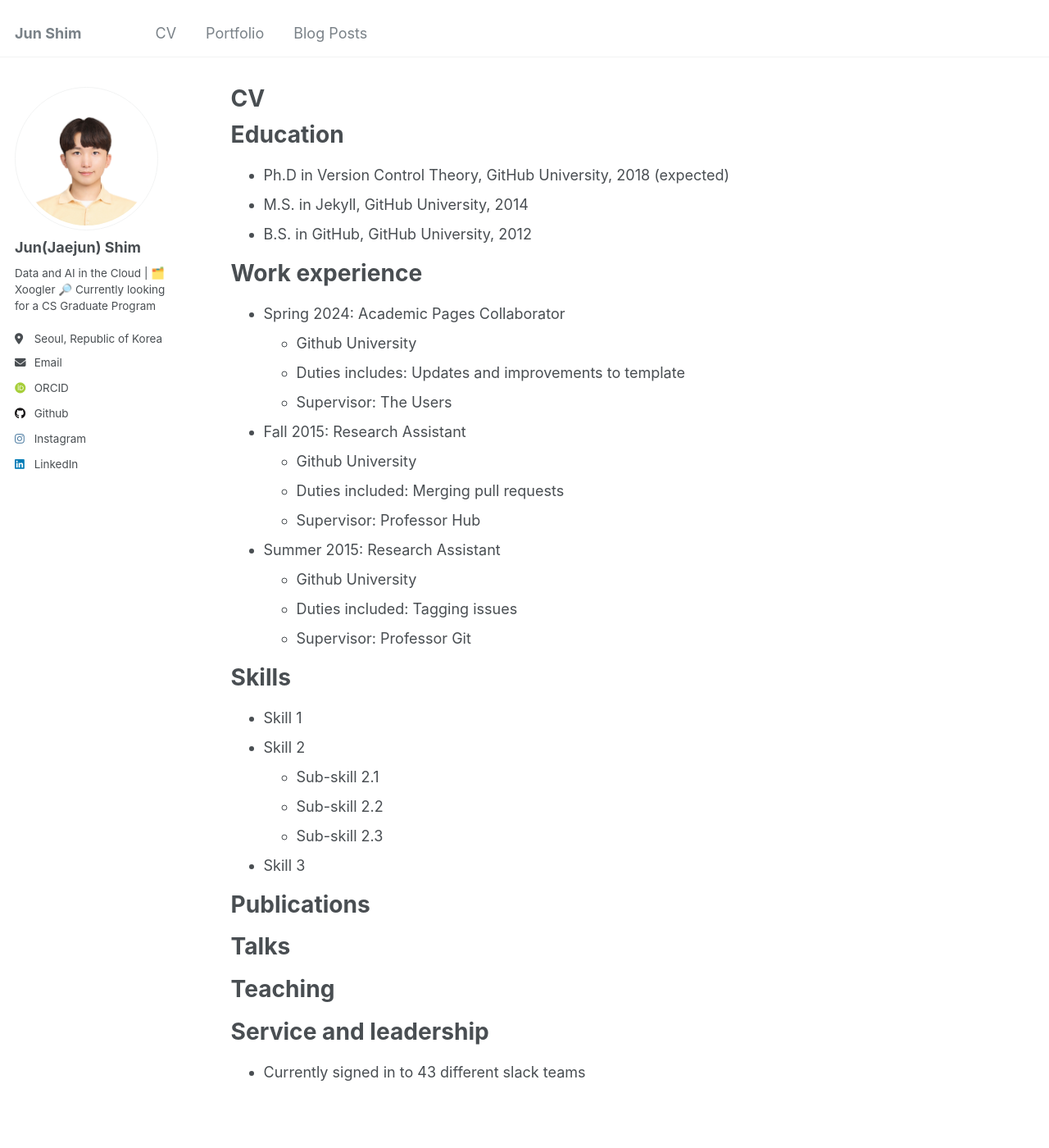
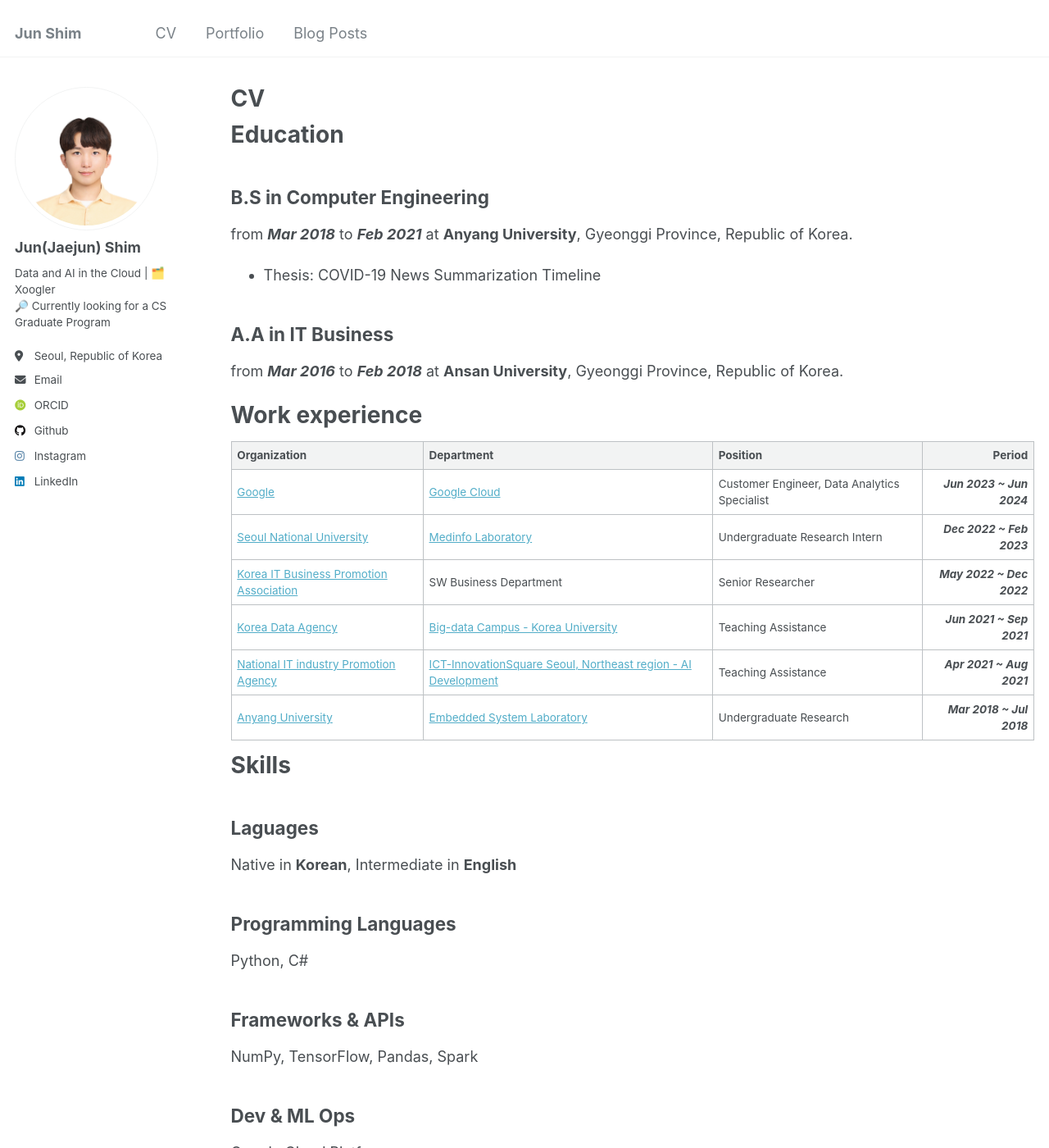
Before and after one commit to JJunShim/JJunShim.github.io, a Jekyll site: the page built from _pages/cv.md, in a window 1280 px wide and 1400 px high. Shown: the whole window at 82% size. Built offline with Jekyll 4.4.1, drawn with Linux system fonts in a browser that asks for light colours; some web fonts are replaced.

Commit message:
Modified

```diff
--- a/_config.yml
+++ b/_config.yml
@@ -24,7 +24,7 @@ author:
   avatar           : "profile.jpg"
   name             : "Jun(Jaejun) Shim"
   pronouns         : # example: "she/her"
-  bio              : "Data and AI in the Cloud | 🗂️ Xoogler\n🔎 Currently looking for a CS Graduate Program"
+  bio              : "Data and AI in the Cloud | 🗂️ Xoogler </br>🔎 Currently looking for a CS Graduate Program"
   location         : "Seoul, Republic of Korea"
   employer         : # "Red Brick University"
   uri              : # URL
--- a/_pages/cv.md
+++ b/_pages/cv.md
@@ -11,35 +11,53 @@ redirect_from:
 
 Education
 ======
-* Ph.D in Version Control Theory, GitHub University, 2018 (expected)
-* M.S. in Jekyll, GitHub University, 2014
-* B.S. in GitHub, GitHub University, 2012
+
+B.S in Computer Engineering
+-----
+
+from ***Mar 2018*** to ***Feb 2021*** at **Anyang University**, Gyeonggi Province, Republic of Korea.
+
+- Thesis: COVID-19 News Summarization Timeline
+
+A.A in IT Business
+-----
+
+from ***Mar 2016*** to ***Feb 2018*** at **Ansan University**, Gyeonggi Province, Republic of Korea.
 
 Work experience
 ======
-* Spring 2024: Academic Pages Collaborator
-  * Github University
-  * Duties includes: Updates and improvements to template
-  * Supervisor: The Users
 
-* Fall 2015: Research Assistant
-  * Github University
-  * Duties included: Merging pull requests
-  * Supervisor: Professor Hub
-
-* Summer 2015: Research Assistant
-  * Github University
-  * Duties included: Tagging issues
-  * Supervisor: Professor Git
+| Organization | Department | Position | Period |
+| - | - | - | -: |
+| [Google](https://www.google.org/) | [Google Cloud](https://cloud.google.com/) | Customer Engineer, Data Analytics Specialist | ***Jun 2023 ~ Jun 2024*** |
+| [Seoul National University](https://www.snu.ac.kr/) | [Medinfo Laboratory](https://medinfolab.snu.ac.kr/) | Undergraduate Research Intern | ***Dec 2022 ~ Feb 2023*** |
+| [Korea IT Business Promotion Association](https://koipa.or.kr/) | SW Business Department | Senior Researcher | ***May 2022 ~ Dec 2022*** |
+| [Korea Data Agency](https://www.kdata.or.kr/) | [Big-data Campus - Korea University](https://dataonair.or.kr/bigjob/) | Teaching Assistance | ***Jun 2021 ~ Sep 2021*** |
+| [National IT industry Promotion Agency](https://www.nipa.kr/) | [ICT-InnovationSquare Seoul, Northeast region - AI Development](http://ictinnovation.kr/) | Teaching Assistance | ***Apr 2021 ~ Aug 2021*** |
+| [Anyang University](https://www.anyang.ac.kr/) | [Embedded System Laboratory](https://www.anyang.ac.kr/computer/) | Undergraduate Research | ***Mar 2018 ~ Jul 2018*** |
 
 Skills
 ======
-* Skill 1
-* Skill 2
-  * Sub-skill 2.1
-  * Sub-skill 2.2
-  * Sub-skill 2.3
-* Skill 3
+
+Laguages
+-----
+
+Native in **Korean**, Intermediate in **English**
+
+Programming Languages
+-----
+
+Python, C\#
+
+Frameworks & APIs
+-----
+
+NumPy, TensorFlow, Pandas, Spark
+
+Dev & ML Ops
+-----
+
+Google Cloud Platform
 
 Publications
 ======
```
Also changed, not shown: _pages/about.md (+0 -18 lines).
